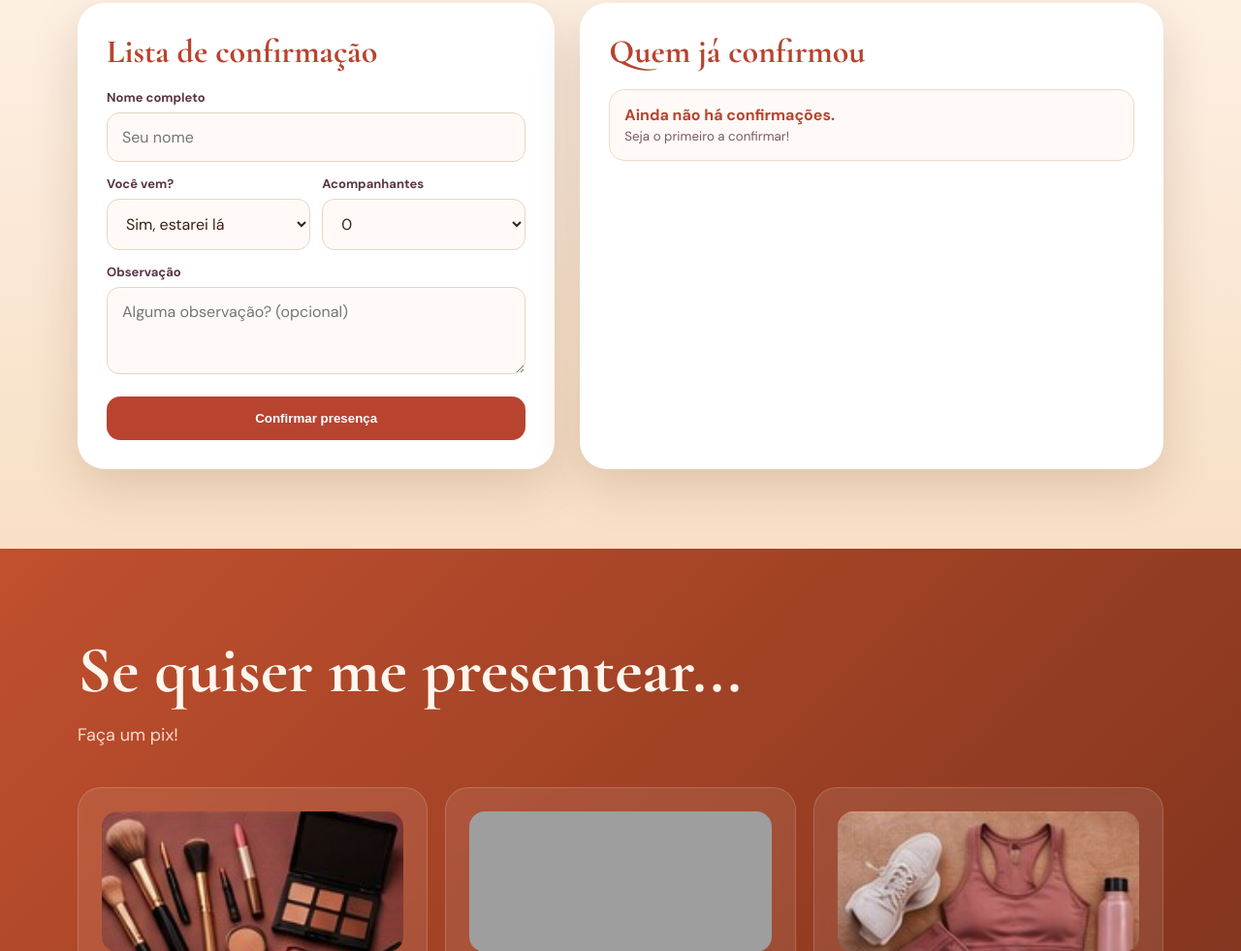
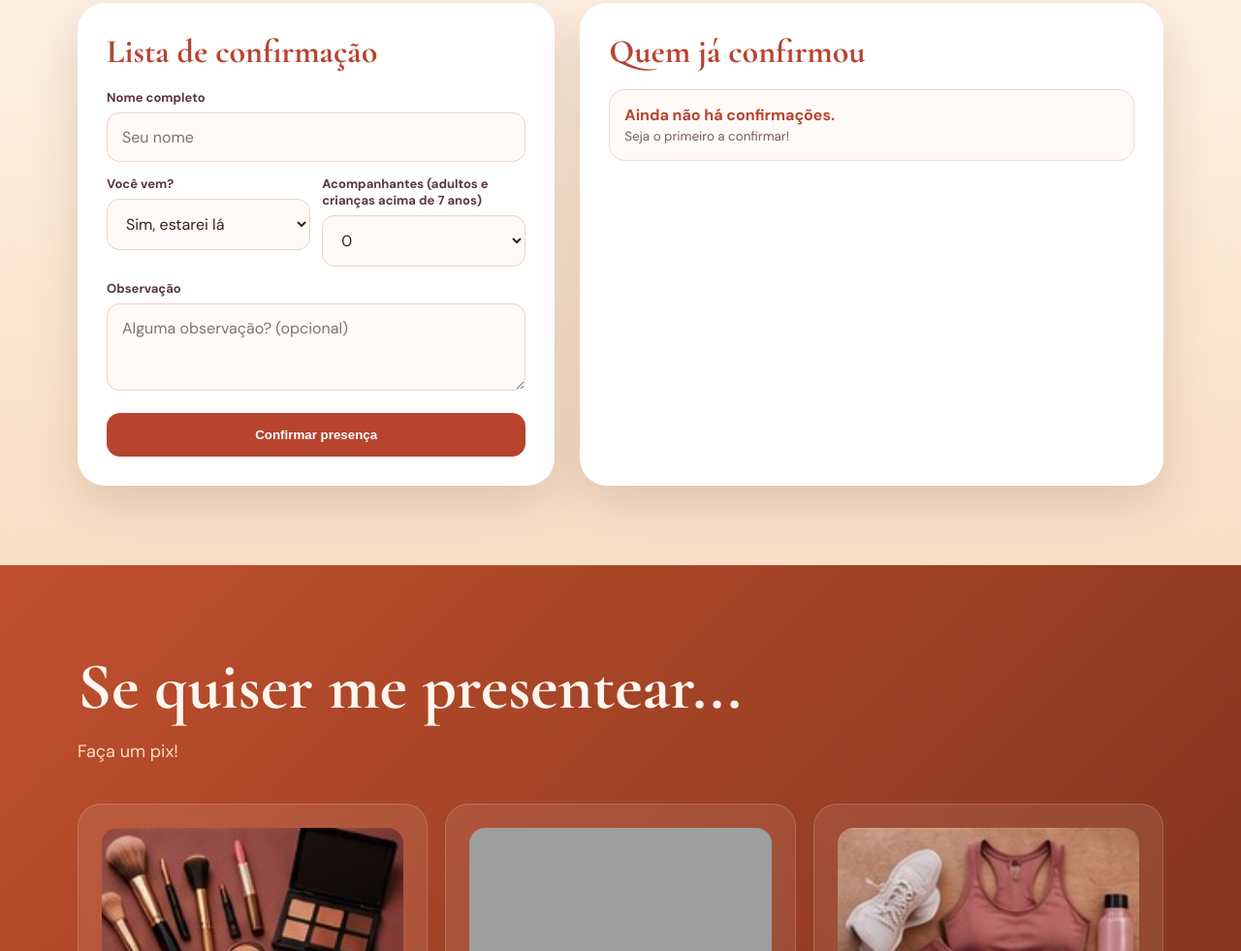
Before and after one commit to vivimaria-hue/vivimaria-hue.github.io, a plain HTML site: page index.html in a window 1280 px wide. Shown: the part 2238-3219 px from the top of the page at 97% size. Drawn offline with nearby package versions, Linux system fonts and the light colour scheme; no server answers; grey boxes are pictures that could not be loaded.

Commit message:
Update index.html

```diff
--- a/index.html
+++ b/index.html
@@ -134,7 +134,7 @@ section{padding:82px 0}.intro{text-align:center;background:rgba(255,250,245,.7)}
           <input id="name" required placeholder="Seu nome" />
           <div class="row">
             <div><label for="attending">Você vem?</label><select id="attending"><option value="Sim">Sim, estarei lá</option><option value="Não">Não poderei ir</option></select></div>
-            <div><label for="companions">Acompanhantes</label><select id="companions"><option>0</option><option>1</option><option>2</option><option>3</option><option>4</option></select></div>
+            <div><label for="companions">Acompanhantes (adultos e crianças acima de 7 anos) </label><select id="companions"><option>0</option><option>1</option><option>2</option><option>3</option><option>4</option></select></div>
           </div>
           <label for="note">Observação</label>
           <textarea id="note" placeholder="Alguma observação? (opcional)"></textarea>
```
